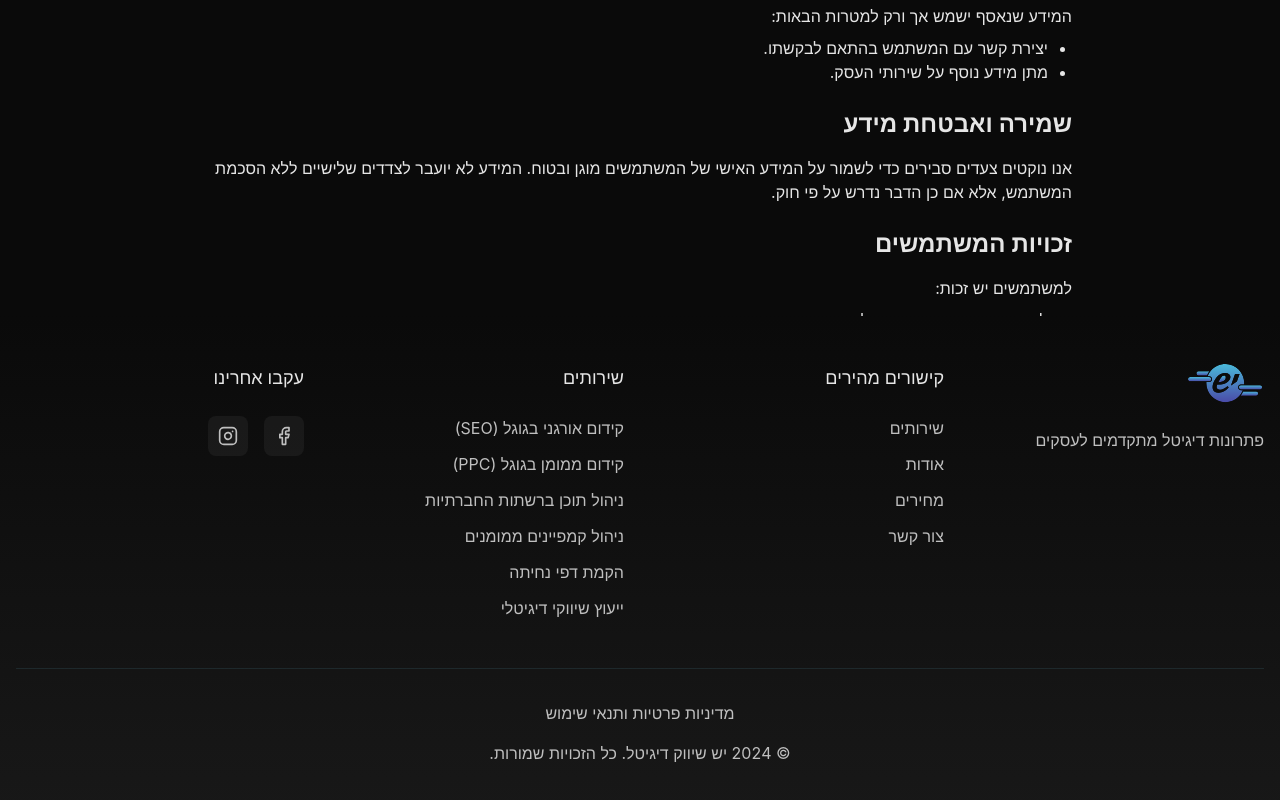
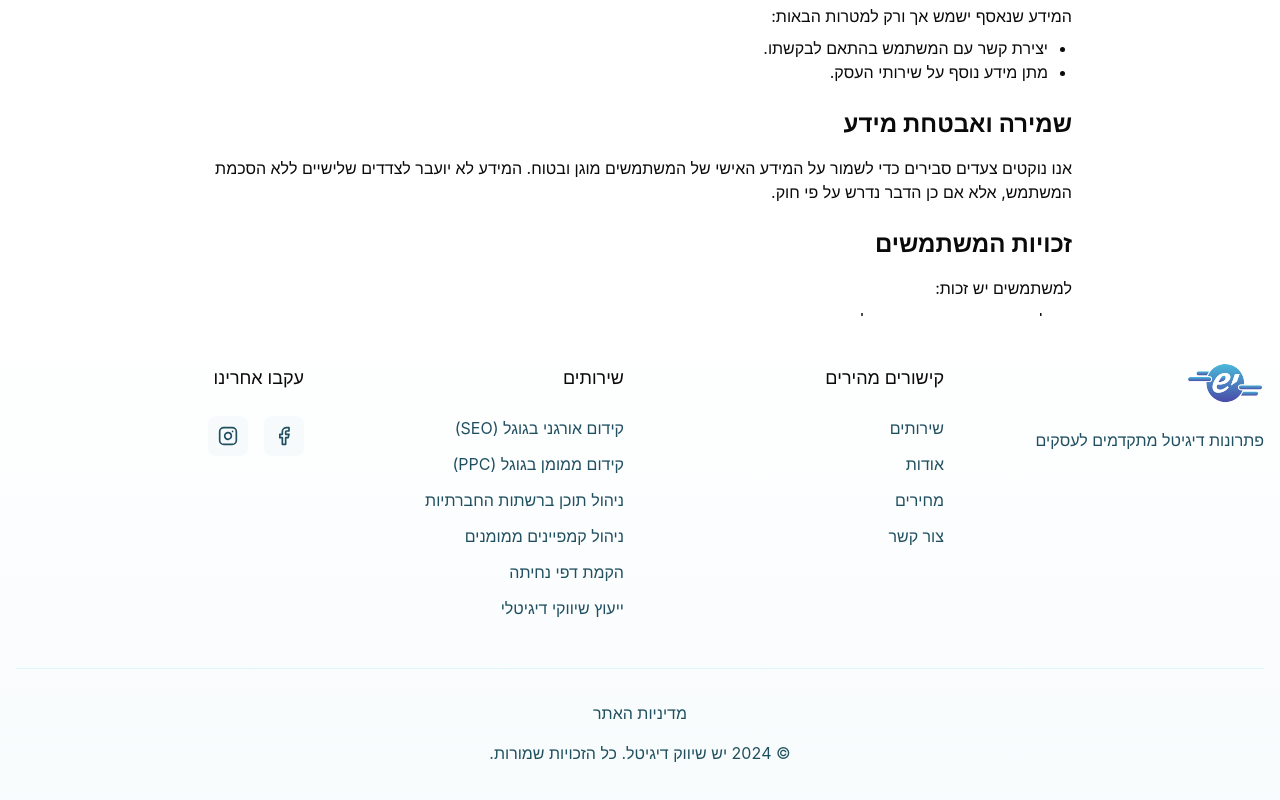
Before and after one commit to Tgoldi/YeshDig.co.il, a React (Vite) app: page /legal in a window 1280 px wide. Shown: the part 420-1220 px from the top of the page. Built offline with nearby package versions, Linux system fonts and the light colour scheme.

Commit message:
Update legal page with RTL support and fix navigation

```diff
--- a/src/components/layout/footer.tsx
+++ b/src/components/layout/footer.tsx
@@ -111,7 +111,7 @@ export function Footer() {
                 onClick={handleLegalClick}
                 className="text-muted-foreground hover:text-primary transition-colors"
               >
-                מדיניות פרטיות ותנאי שימוש
+                מדיניות האתר
               </button>
             </div>
             <p className="text-muted-foreground">
--- a/src/components/layout/navbar.tsx
+++ b/src/components/layout/navbar.tsx
@@ -14,7 +14,7 @@ const menuItems = [
 ];
 
 const legalItems = [
-  { to: "/legal", label: "מדיניות פרטיות ותנאי שימוש" },
+  { to: "/legal", label: "מדיניות האתר" },
 ];
 
 export function Navbar() {
--- a/src/main.tsx
+++ b/src/main.tsx
@@ -12,7 +12,7 @@ if (import.meta.env.PROD) {
   const app = (
     <StrictMode>
       <HelmetProvider context={helmetContext}>
-        <ThemeProvider defaultTheme="dark" storageKey="vite-ui-theme">
+        <ThemeProvider defaultTheme="light" storageKey="vite-ui-theme">
           <App />
         </ThemeProvider>
       </HelmetProvider>
@@ -26,7 +26,7 @@ if (import.meta.env.PROD) {
     <StrictMode>
       <ErrorBoundary>
         <HelmetProvider>
-          <ThemeProvider defaultTheme="dark" storageKey="vite-ui-theme">
+          <ThemeProvider defaultTheme="light" storageKey="vite-ui-theme">
             <App />
           </ThemeProvider>
         </HelmetProvider>
```
